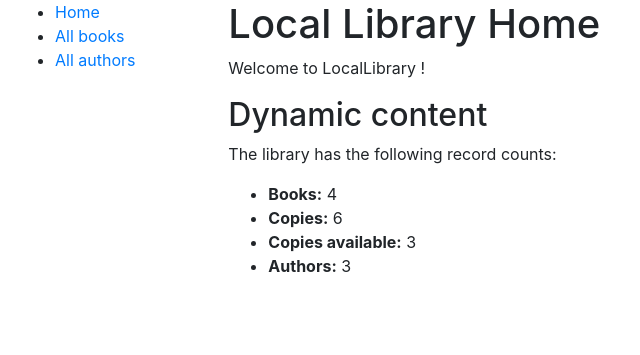
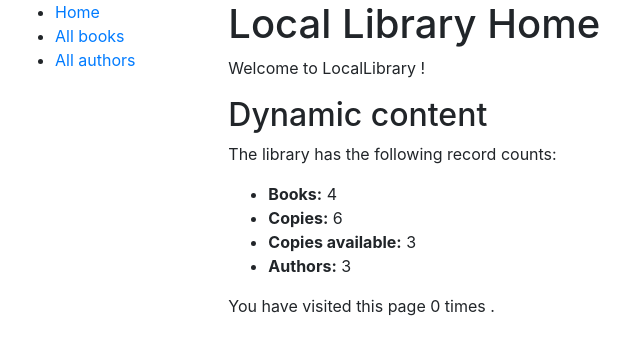
Before and after one commit to manankshastri/mytestsite, a Django app: page /catalog/ in a window 1280 px wide. Shown: the top 355 px of the page, without its empty margins (0-640 px from the left). Run offline with Django 3.2, Linux system fonts and the light colour scheme; data comes from the database, SQL or seed files in the repository; both versions use the stored data as it was after the commit; some libraries are stand-ins or nearby versions.

Commit message:
added counter for views

```diff
--- a/catalog/templates/catalog/author_list.html
+++ b/catalog/templates/catalog/author_list.html
@@ -8,7 +8,7 @@
       <li>
         <a href="{{ author.get_absolute_url }}">
             {{ author }} ({{author.date_of_birth}} - {% if author.date_of_death %}{{author.date_of_death}}{% endif %})
-        </a>)
+        </a>
       </li>
     {% endfor %}
   </ul>
--- a/catalog/templates/index.html
+++ b/catalog/templates/index.html
@@ -11,4 +11,5 @@
     <li><strong>Copies available:</strong> {{ num_instances_available }}</li>
     <li><strong>Authors:</strong> {{ num_authors }}</li>
   </ul>
+  <p>You have visited this page {{num_visits}} {% if num_visits == 1 %} time {% else %} times {% endif %}.</p>
 {% endblock %}
--- a/catalog/views.py
+++ b/catalog/views.py
@@ -16,11 +16,16 @@ def index(request):
     # the all() is implied by default
     num_authors = Author.objects.count()
 
+    # number of visits to this view, as counted in the session variable
+    num_visits = request.session.get('num_visits', 0)
+    request.session['num_visits'] = num_visits + 1
+
     context = {
         'num_books': num_books,
         'num_instances': num_instances,
         'num_instances_available': num_instances_available,
         'num_authors': num_authors,
+        'num_visits': num_visits
     }
 
     # render the HTML template index.html with the data in the context variable
```
Also changed, not shown: db.sqlite3.
